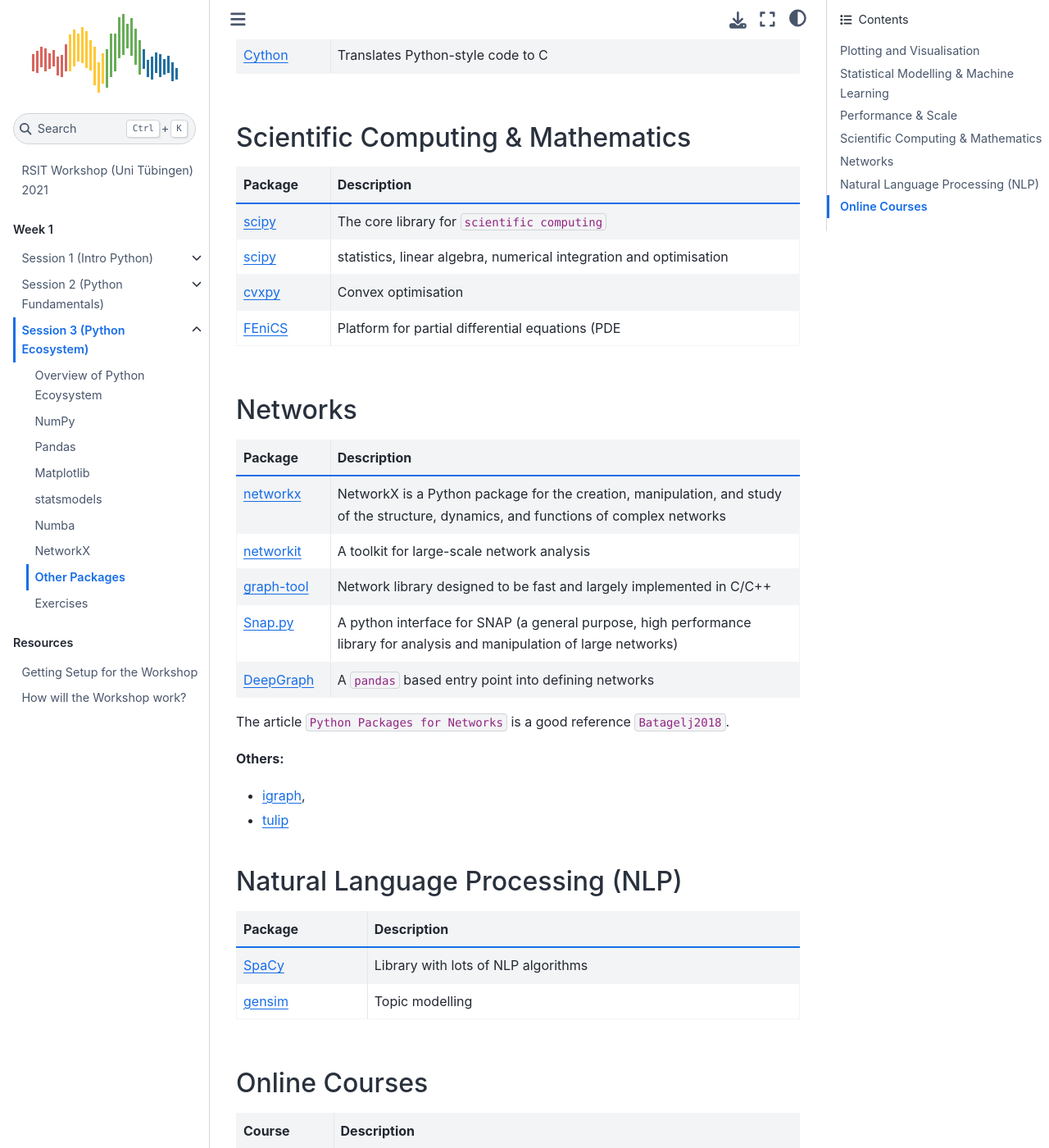
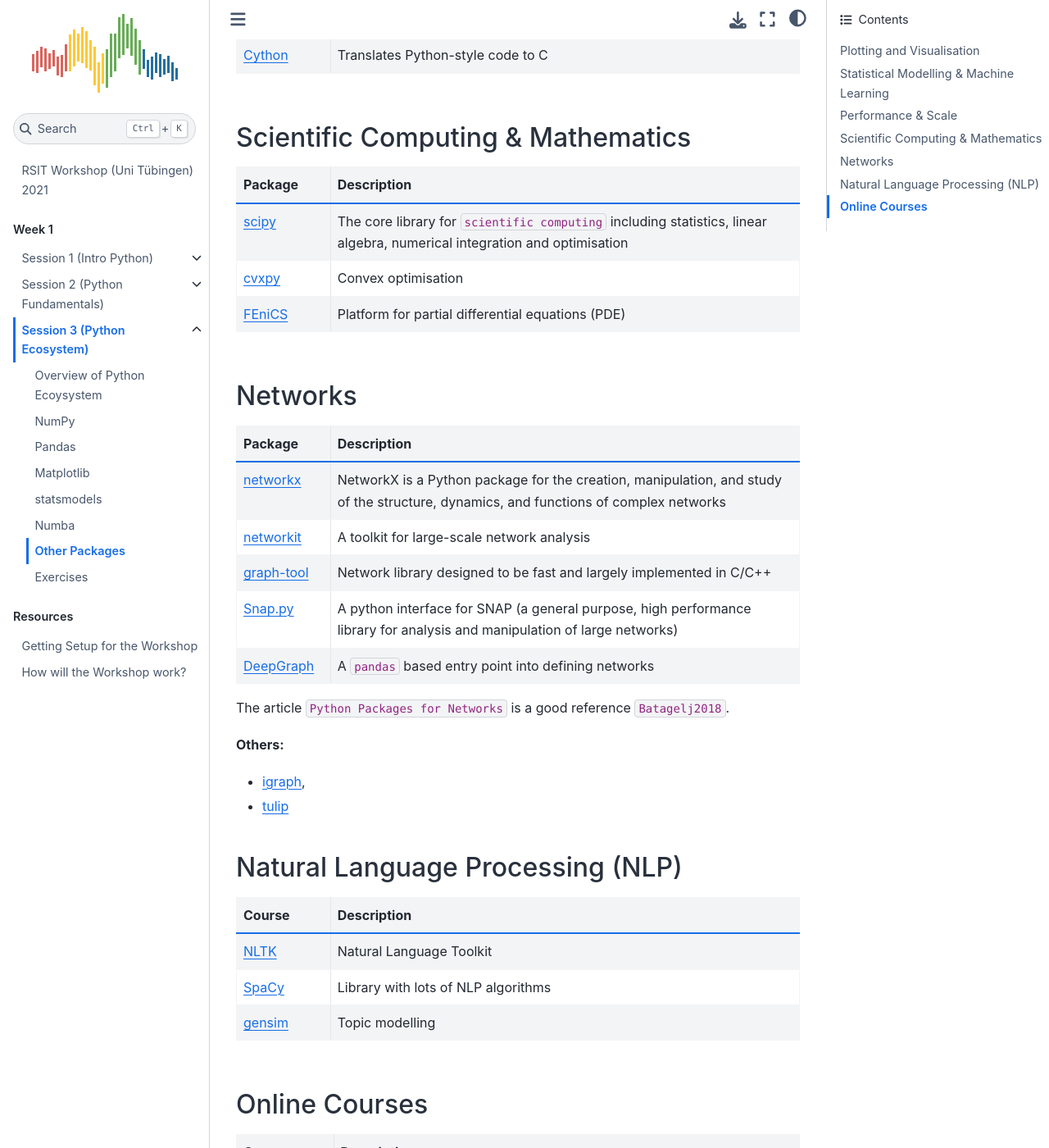
Before and after one commit to QuantEcon/2021-workshop-rsit, a Jupyter Book: the page built from website/week1/session3/others.md, in a window 1280 px wide and 1400 px high, scrolled down 1383 px. Shown: the whole window at 82% size. Built offline with Jupyter Book 1.0.4 settings and Sphinx 7.4.7 and the Sphinx Book theme 1.1.4, drawn with Linux system fonts in a browser that asks for light colours; cross-references to code outside the pages are shown as plain code.

Commit message:
updates and edits for session 3 (#10)

````diff
--- a/website/_toc.yml
+++ b/website/_toc.yml
@@ -23,7 +23,6 @@
       - file: week1/session3/matplotlib
       - file: week1/session3/statsmodels
       - file: week1/session3/numba
-      - file: week1/session3/networkx
       - file: week1/session3/others
       - file: week1/session3/exercises
 
--- a/website/week1/session3/others.md
+++ b/website/week1/session3/others.md
@@ -78,13 +78,11 @@ repository Issues list and let me know as a comment
 * - Package
   - Description
 * - [scipy](https://www.scipy.org)
-  - The core library for `scientific computing`
-* - [scipy](https://scipy.org/scipylib/index.html)
-  - statistics, linear algebra, numerical integration and optimisation
+  - The core library for `scientific computing` including statistics, linear algebra, numerical integration and optimisation
 * - [cvxpy](http://www.cvxpy.org)
   - Convex optimisation
 * - [FEniCS](https://fenicsproject.org)
-  - Platform for partial differential equations (PDE
+  - Platform for partial differential equations (PDE)
 ```
 
 ## Networks
@@ -117,11 +115,19 @@ The article `Python Packages for Networks` is a good reference {cite}`Batagelj20
 
 ## Natural Language Processing (NLP)
 
-| Package | Description |
-| ------- | ----------- |
-| [SpaCy](https://spacy.io) | Library with lots of NLP algorithms |
-| [gensim](https://radimrehurek.com/gensim/index.html) | Topic modelling |
+```{list-table}
+:widths: 5 25
+:header-rows: 1
 
+* - Course
+  - Description
+* - [NLTK](https://www.nltk.org)
+  - Natural Language Toolkit
+* - [SpaCy](https://spacy.io)
+  - Library with lots of NLP algorithms
+* - [gensim](https://radimrehurek.com/gensim/index.html)
+  - Topic modelling
+```
 
 ## Online Courses
 
````
Also changed, not shown: website/week1/session1/github-intro.md (+25 -1 lines), website/week1/session3/networkx.md (deleted, +0 -7 lines), website/week1/session3/schedule.md (+7 -7 lines).
